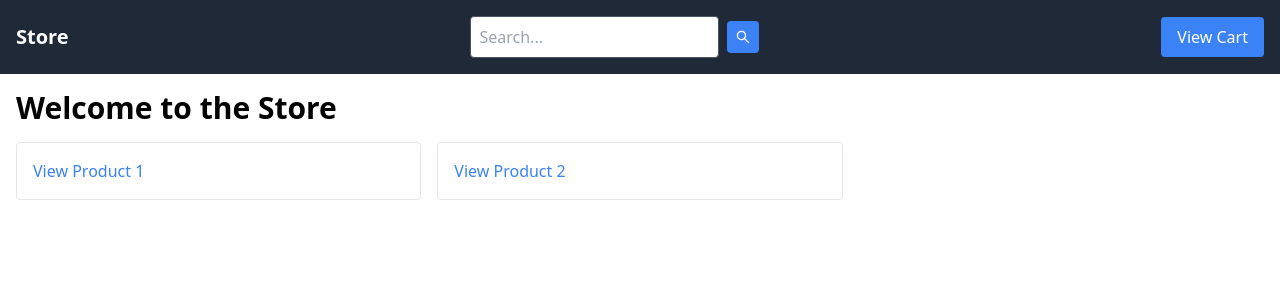
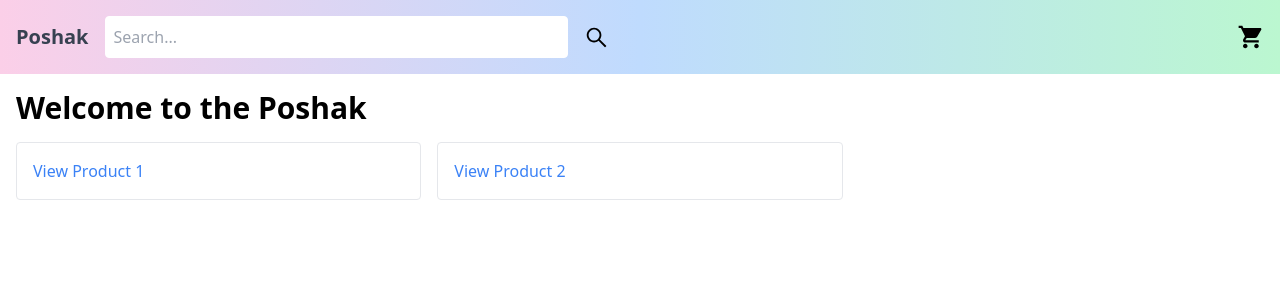
Before and after one commit to yeshu10/nextecommerceapp, a Next.js app: page / in a window 1280 px wide. Shown: the top 300 px of the page. Built offline with nearby package versions, Linux system fonts and the light colour scheme.

Commit message:
Header updated

```diff
--- a/src/components/Header.js
+++ b/src/components/Header.js
@@ -3,6 +3,7 @@ import { useState } from 'react';
 import Link from 'next/link';
 import { useCart } from '../context/CartContext'; // Adjust the path based on your project structure
 import { AiOutlineSearch } from 'react-icons/ai'; // Make sure to install react-icons if you haven't already
+import { IoMdCart } from "react-icons/io";
 
 export default function Header() {
   const { cart } = useCart();
@@ -21,25 +22,27 @@ export default function Header() {
   };
 
   return (
-    <header className="bg-gray-800 text-white p-4">
+    <header className="bg-gradient-to-r from-pink-200 via-blue-200 to-green-200 text-gray-700 p-4">
       <div className="container mx-auto flex justify-between items-center">
-        <h1 className="text-xl font-bold">Store</h1>
-        <form onSubmit={handleSearchSubmit} className="flex items-center space-x-2">
+        <div className="flex items-center flex-grow">
+          <h1 className="text-xl font-bold mr-4">Poshak</h1>
+          <form onSubmit={handleSearchSubmit} className="flex items-center flex-grow max-w-lg">
             <input
               type="text"
               placeholder="Search..."
               value={searchTerm}
               onChange={handleSearchChange}
-            className="p-2 rounded border border-gray-600"
+              className="p-2 rounded border border-white flex-grow"
             />
-          <button type="submit" className="bg-blue-500 text-white p-2 rounded">
-            <AiOutlineSearch />
+            <button type="submit" className=" text-black p-2 rounded ml-2">
+              <AiOutlineSearch size={25} />
             </button>
           </form>
-        <nav>
+        </div>
+        <nav className="flex items-center">
           <Link href="/cart">
-            <div className="relative bg-blue-500 text-white py-2 px-4 rounded cursor-pointer">
-              View Cart
+            <div className="relative text-black cursor-pointer">
+              <IoMdCart size={28} />
               {itemCount > 0 && (
                 <span className="absolute top-0 right-0 bg-red-500 text-white rounded-full px-2 py-1 text-xs">
                   {itemCount}
--- a/src/pages/index.js
+++ b/src/pages/index.js
@@ -4,7 +4,7 @@ import Link from 'next/link';
 export default function Home() {
   return (
     <div className="container mx-auto p-4">
-      <h1 className="text-3xl font-bold">Welcome to the Store</h1>
+      <h1 className="text-3xl font-bold">Welcome to the Poshak</h1>
       <div className="grid grid-cols-1 md:grid-cols-2 lg:grid-cols-3 gap-4 mt-4">
         {/* Example products */}
         <Link href="/products/1" className="block border p-4 rounded hover:shadow-lg text-blue-500">
```
Lines whose indentation alone changed are shown as unchanged.
